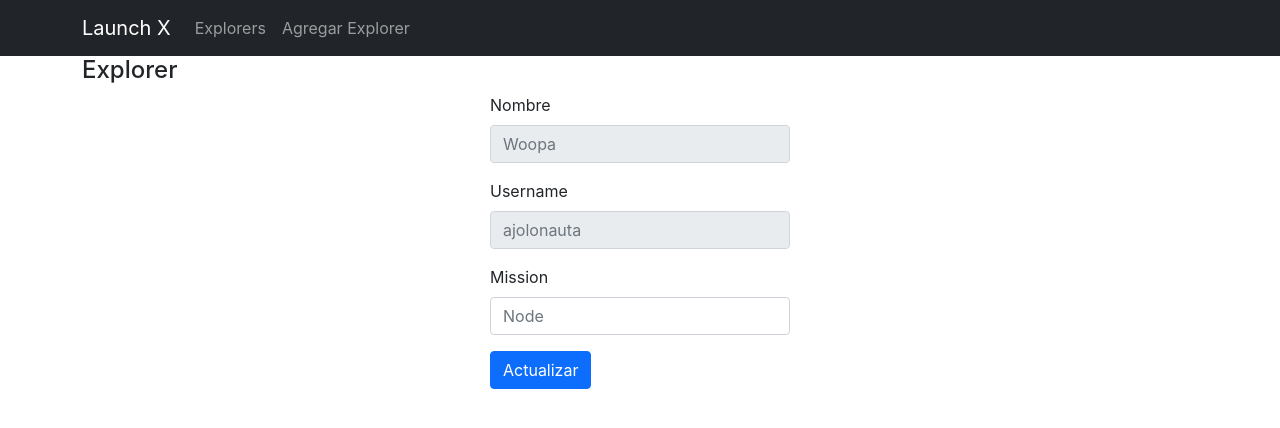
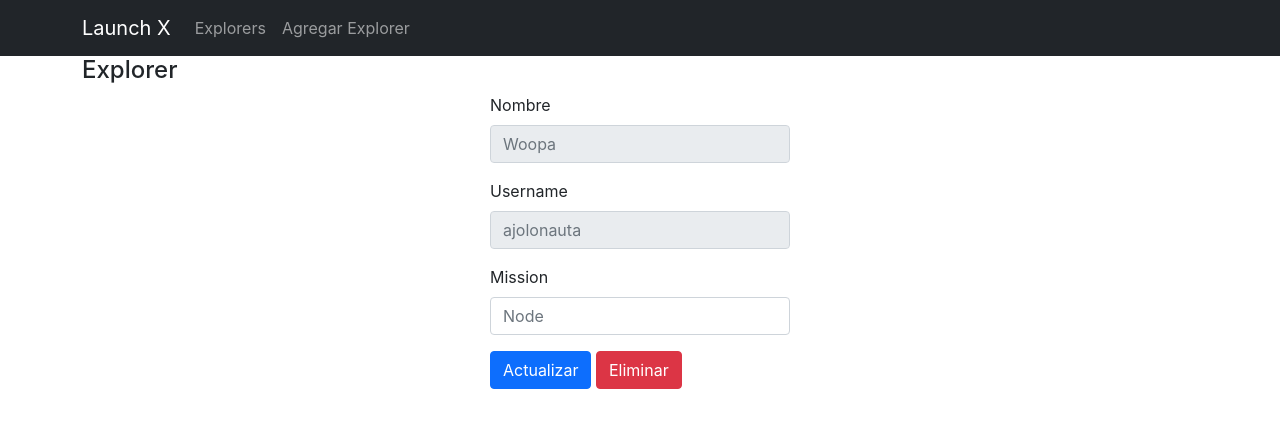
Before and after one commit to WollenMoth/client-launchx, a React (Create React App) app: page /explorers/1 in a window 1280 px wide. Shown: the top 428 px of the page. Built offline with nearby package versions, Linux system fonts and the light colour scheme; no server answers.

Commit message:
feat: delete explorer

```diff
--- a/src/components/ExplorerForm.jsx
+++ b/src/components/ExplorerForm.jsx
@@ -6,6 +6,7 @@ import Button from "react-bootstrap/Button";
 import "./ExplorerForm.css";
 import {
   createExplorer,
+  deleteExplorer,
   getExplorer,
   updateExplorer,
 } from "../services/explorerService";
@@ -59,6 +60,16 @@ function ExplorerForm(props) {
     }
   };
 
+  const handleDelete = async () => {
+    try {
+      await deleteExplorer(id);
+      window.location = "/explorers";
+    } catch (error) {
+      if (error.response && error.response.status === 400)
+        toast.error(error.response.data.detail);
+    }
+  };
+
   if (created)
     return (
       <Fragment>
@@ -104,9 +115,14 @@ function ExplorerForm(props) {
             Agregar
           </Button>
         ) : (
-          <Button variant="primary" type="submit" onClick={handleSubmit}>
-            Actualizar
-          </Button>
+          <Fragment>
+            <Button variant="primary" type="submit" onClick={handleSubmit}>
+              Actualizar
+            </Button>{" "}
+            <Button variant="danger" onClick={handleDelete}>
+              Eliminar
+            </Button>
+          </Fragment>
         )}
         {updated && (
           <Fragment>
--- a/src/services/explorerService.js
+++ b/src/services/explorerService.js
@@ -6,7 +6,7 @@ export const getExplorers = () => {
 
 export const getExplorer = (id) => {
   return http.get(`/explorers/${id}`);
-}
+};
 
 export const createExplorer = (explorer) => {
   return http.post("/explorers", explorer);
@@ -15,3 +15,7 @@ export const createExplorer = (explorer) => {
 export const updateExplorer = (explorer) => {
   return http.put(`/explorers/${explorer.id}`, explorer);
 };
+
+export const deleteExplorer = (id) => {
+  return http.delete(`/explorers/${id}`);
+};
```
Also changed, not shown: 1 other file (tests, documents, lock files or other folders).
